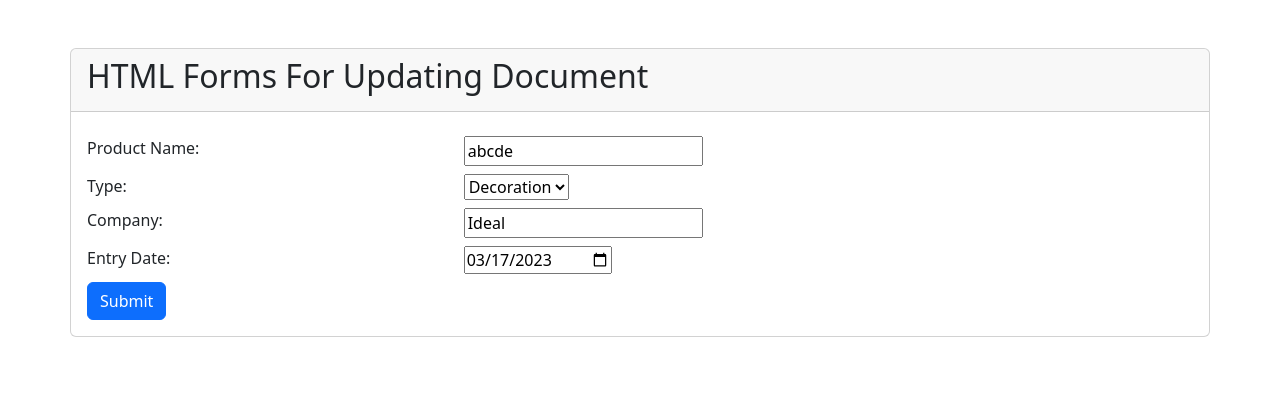
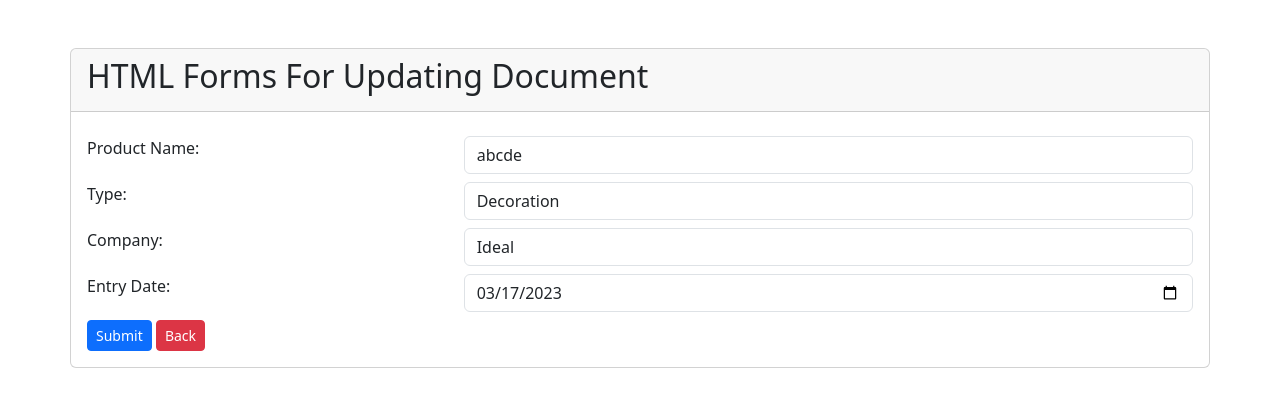
Before and after one commit to AnamIslam17145/php-exercise, a PHP site: page /update_product.php?updateid=1 in a window 1280 px wide. Shown: the top 407 px of the page. Run offline with PHP 8.4, Linux system fonts and the light colour scheme; data comes from the database, SQL or seed files in the repository.

Commit message:
update correction

```diff
--- a/add_product.php
+++ b/add_product.php
@@ -92,12 +92,8 @@
                             </div>
                         </div>
 
-
-
-
-
                         <button class="btn btn-primary btn-sm" type="submit" name="submit">Add Product</button>
-
+                        <a href="index.php" class="btn btn-danger btn-sm">Back</a>
                 </form>
             </div>
         </div>
--- a/update_product.php
+++ b/update_product.php
@@ -53,7 +53,6 @@ if (isset($_POST['submit'])) {
                 <div class="card-header">
                     <h2>HTML Forms For Updating Document</h2>
                 </div>
-
                 <form method="post">
                     <div class="card-body">
                         <div class="form-group row my-2">
@@ -61,7 +60,7 @@ if (isset($_POST['submit'])) {
                                 <label for="pname">Product Name:</label>
                             </div>
                             <div class="col-sm-12 col-md-8">
-                                <input type="text" id="pname" name="pname" placeholder="Enter Your Product Name" autocomplete="off" value="<?php echo $pname; ?>">
+                                <input type="text" class="form-control" id="pname" name="pname" placeholder="Enter Your Product Name" autocomplete="off" value="<?php echo $pname; ?>">
                             </div>
                         </div>
                         <div class="form-group row my-2">
@@ -69,7 +68,7 @@ if (isset($_POST['submit'])) {
                                 <label for="ptype">Type:</label>
                             </div>
                             <div class="col-sm-12 col-md-8">
-                                <select id="ptype" name="ptype" required>
+                                <select id="ptype" name="ptype" class="form-control" required>
 
                                     <option selected value="<?php echo $ptype ?>"><?php echo $ptype ?></option>
                                     <?php
@@ -88,7 +87,7 @@ if (isset($_POST['submit'])) {
                                 <label for="cname">Company:</label>
                             </div>
                             <div class="col-sm-12 col-md-8">
-                            <input type="text" id="cname" name="cname" placeholder="Enter Company Name Here" autocomplete="on" value="<?php echo $cname; ?>">
+                            <input type="text" id="cname" class="form-control" name="cname" placeholder="Enter Company Name Here" autocomplete="on" value="<?php echo $cname; ?>">
                             </div>
                         </div>
                         <div class="form-group row my-2">
@@ -96,10 +95,11 @@ if (isset($_POST['submit'])) {
                             <label for="edate">Entry Date:</label>
                             </div>
                             <div class="col-sm-12 col-md-8">
-                            <input type="date" id="edate" name="edate" value="<?php echo $edate; ?>">
+                            <input type="date" id="edate" class="form-control" name="edate" value="<?php echo $edate; ?>">
                             </div>
                         </div>
-                        <button class="btn btn-primary" type="submit" name="submit">Submit</button>
+                        <button class="btn btn-primary btn-sm" type="submit" name="submit">Submit</button>
+                        <a href="index.php"class="btn btn-danger btn-sm">Back</a>
                     </div>
 
                 </form>
```
